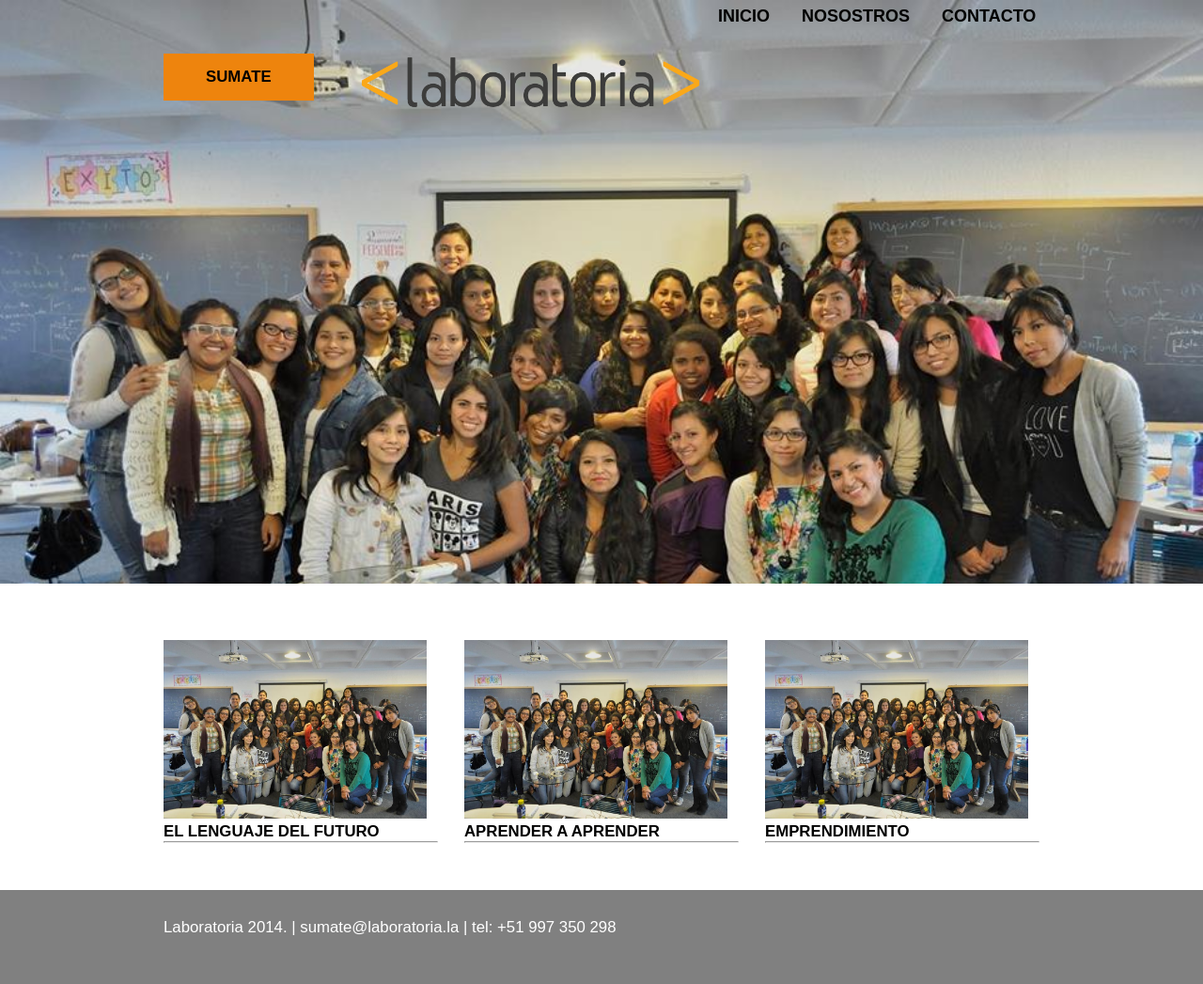
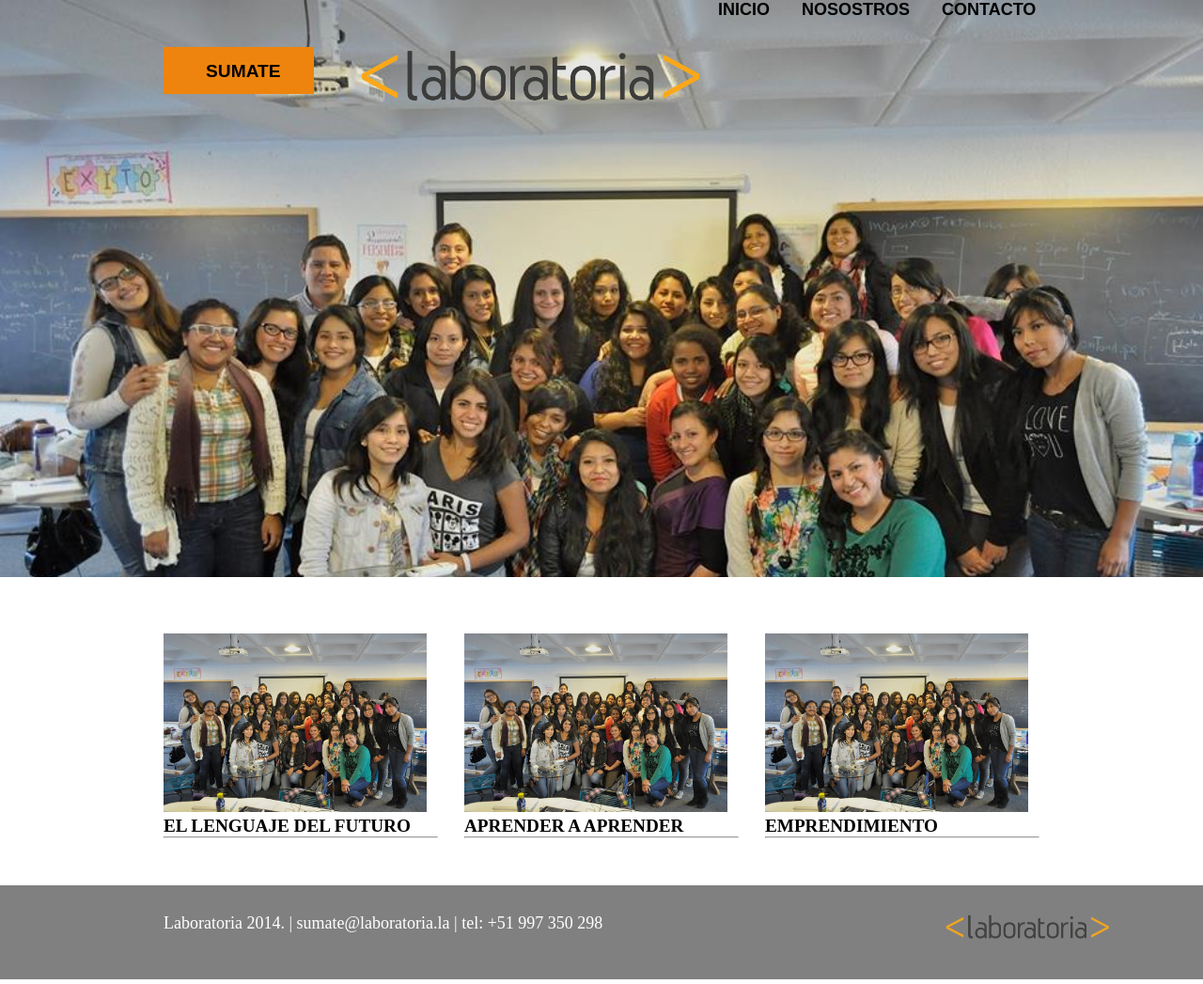
Before and after one commit to MontserratGonzalez1/15_Chicama, a plain HTML site: page index.html in a window 1280 px wide. Shown: the whole page at 94% size. Drawn offline with Linux system fonts and the light colour scheme.

Commit message:
background de imagen grupal de laboratoria, puesta en header, aademás agregue un boton de labotoria en footer

```diff
--- a/index.html
+++ b/index.html
@@ -9,13 +9,6 @@
 <body>
 
 <header>
-<div class="container-fluid"> <!-- FONDO -->
-	<div class="row">
-		<div class="col-12">
-
-		</div>
-	</div>
-</div>
 
 <div class="container"> <!-- EMPIEZA CONTAINER GENERAL CABEZA-->
  	<div class="row"> <!--EMPIEZA ROW GENERAL DE CABEZA-->
@@ -77,8 +70,15 @@
 <footer class="pie"> <!-- EMPIEZA FOOTER-->
 	<div class="container">
 		<div class="row">
-			<div class="col-12">
-				<p id="letra" class="tex-pie"> <big>Laboratoria 2014. | sumate@laboratoria.la | tel: +51 997 350 298 </big></p>
+			<div class="col-10"> <!--TEXTO-->
+				<p id="letra" class="tex-pie"> <big>Laboratoria 2014. | sumate@laboratoria.la | tel: +51 997 350 298 </big> </p>
+			</div>
+
+			<div class="col-2"> <!--BOTON LABORATORIA-->
+
+				<div class="opacity"><a target="_blank" href="www.laboratoria.com"><img src="img/logo.png" alt="logo" class="efectors" style="float:left; margin:30px; width:178px; height:28px;"/> </a>
+				</div>
+
 			</div>
 		</div>
 	</div>
--- a/main.css
+++ b/main.css
@@ -26,8 +26,13 @@ header {
 	background-color:#EE840D;
 	width: 160px;
 	height: 50px;
-	margin-top: 50px;}
+	margin-top: 50px;
+	display:block;
+	font-family: Arial;
+	font-size: 16px;
+	}
 
+input
 
 	/* TIPOGRAFIA EN GENERAL */
 #letra {
@@ -61,5 +66,35 @@ hr{ margin-bottom: 50px;}
 .tex-pie {
 		margin-top: 30px;
 		color: white;
-		font-size: 50px;
+		font-size: 15px;
 	}
+
+/* BOTON LABORATORIA */
+.efectors{
+display:block!important;
+-webkit-transition:-webkit-transform 1s ease-out;
+-moz-transition:-moz-transform 1s ease-out;
+-o-transition:-o-transform 1s ease-out;
+-ms-transition:-ms-transform 1s ease-out;
+transition:transform 1s ease-out;
+}
+
+.efectors:hover{
+-moz-transform: scale(1.1);
+-webkit-transform: scale(1.1);
+-o-transform: scale(1.1);
+-ms-transform: scale(1.1);
+transform: scale(1.1)
+}
+
+.opacity img {
+filter:alpha(opacity=90);
+-moz-opacity: 0.9;
+opacity: 0.9;
+margin-top: 20px;}
+
+.opacity:hover img {
+filter:alpha(opacity=110);
+-moz-opacity: 1.1;
+opacity: 1.1;
+}
```
